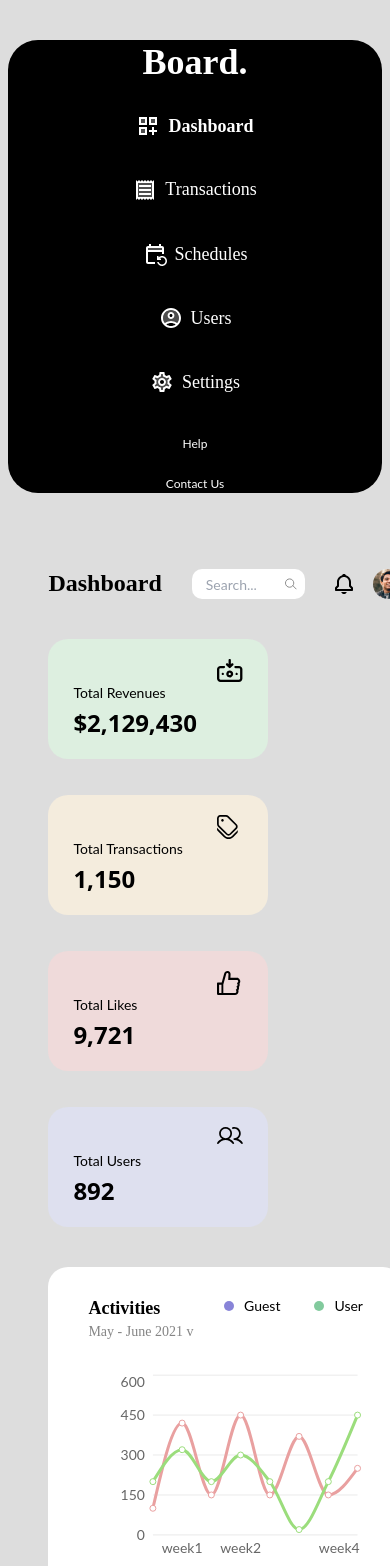
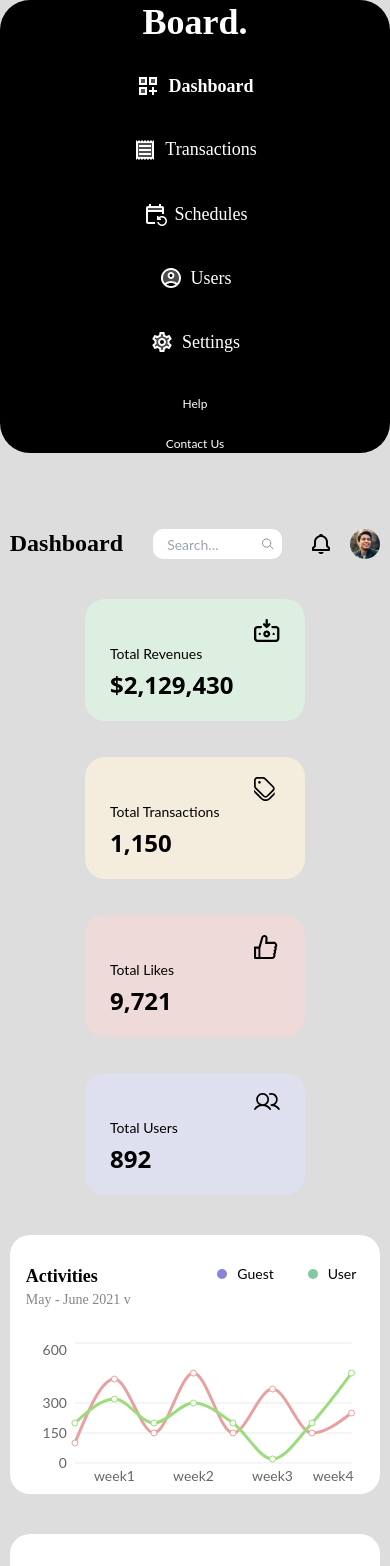
Before and after one commit to PARMESHWARPANWAR/dashboard, a Next.js app: page /dashboard in a window 390 px wide. Shown: the top 1566 px of the page. Built offline with nearby package versions, Linux system fonts and the light colour scheme.

Commit message:
make dashboard responsive

```diff
--- a/components/Chart/ActivitiesCard.js
+++ b/components/Chart/ActivitiesCard.js
@@ -1,6 +1,6 @@
 function ActivitiesCard() {
   return (
-    <div className="activities-card">
+    <div className="activities-card pl-4 md:pl-0">
       <div className="activities-title">
         <b className="activities">Activities</b>
         <div className="date">May - June 2021 v</div>
--- a/components/Chart/Chart.js
+++ b/components/Chart/Chart.js
@@ -25,9 +25,10 @@ function Chart() {
   }, []);
 
   return (
-    <div className="root">
+    <div className="pt-[1.875rem] pr-[1.5rem] pb-[1.625rem]  md:pt-[1.875rem] md:pr-[2.5rem] md:pb-[1.625rem] md:pl-[2.5rem] flex flex-col  justify-center items-center w-full bg-[#ffffff]  rounded-[1.25rem]">
       <ActivitiesCard />
-      <ResponsiveContainer width="100%" height={200}>
+      <div className="w-full h-40 md:h-96">
+        <ResponsiveContainer width="100%" height="100%">
           <LineChart data={chartData}>
             <CartesianGrid strokeDasharray="3 3" />
             <XAxis dataKey="name" />
@@ -37,6 +38,7 @@ function Chart() {
           </LineChart>
         </ResponsiveContainer>
       </div>
+    </div>
   );
 }
 
--- a/components/DataCard/DataCard.js
+++ b/components/DataCard/DataCard.js
@@ -1,9 +1,16 @@
 function DataCard(props) {
   return (
-    <div className="data-card" style={{ background: `${props.background}` }}>
-      <div className="data-card-info">
-        <div className="data-card-title">{props.title}</div>
-        <div className="data-card-number">{props.number}</div>
+    <div
+      className="data-card mx-auto md:mx-0 py-[1.25rem] px-[1.5625rem] rounded-[1.25rem] bg-[#DDEFE0] flex justify-between"
+      style={{ background: `${props.background}` }}
+    >
+      <div className="flex flex-col mt-[1.5625rem] gap-[0.3124rem]">
+        <div className="font-sans not-italic font-normal text-sm text-[#000000]">
+          {props.title}
+        </div>
+        <div className="data-card-number not-italic text-[#000000] text-2xl font-bold">
+          {props.number}
+        </div>
       </div>
       <div className="data-card-icon">
         <img src={props.dataIconPath} alt="data-icon"></img>
--- a/pages/dashboard.js
+++ b/pages/dashboard.js
@@ -8,12 +8,12 @@ import Sidebar from "../components/Sidebar/Sidebar";
 function Dashboard() {
   return (
     <div className="dashboard-root">
-      <div className="dashboard-page-container ">
+      <div className="dashboard-page-container flex w-full md:m-[2.5rem]">
         <div className="md:w-[20vw] w-full max-w-full mr-0  md:mr-[3.75rem] md:max-w-[17.5rem]">
           <Sidebar />
         </div>
-        <div className="ml-10 mt-4 dashboard-page-main">
-          <div className=" flex flex-col items-start w-full gap-[2.5rem]">
+        <div className="md:ml-10 mt-4 w-[95%] mx-auto md:mx-0 md:w-[74vw] mb-16 md:mb-0">
+          <div className="flex flex-col items-start w-full gap-[2.5rem]">
             <Header />
             <div className="w-full flex justify-between flex-wrap gap-[2.25rem]">
               <DataCard
--- a/styles/globals.css
+++ b/styles/globals.css
@@ -76,16 +76,6 @@
   display: inline-block;
 }
 
-.root {
-  display: flex;
-  flex-direction: column;
-  justify-content: center;
-  align-items: center;
-  width: 100%;
-  padding: 1.875rem 2.5rem 1.625rem 2.5rem;
-  background: #ffffff;
-  border-radius: 1.25rem;
-}
 
 .recharts-responsive-container {
   margin-top: 1.875rem;
@@ -131,9 +121,9 @@
 }
 
 .dashboard-page-container {
-  display: flex;
-  width: 100%;
-  margin: 2.5rem;
+  /* display: flex; */
+  /* width: 100%; */
+  /* margin: 2.5rem; */
 }
 
 .dashboard-page-main {
@@ -199,20 +189,9 @@
 }
 
 .data-card {
-  display: flex;
-  justify-content: space-between;
-  padding: 1.25rem 1.5625rem;
-  background: #DDEFE0;
-  border-radius: 1.25rem;
   min-width: 13.75rem;
 }
 
-.data-card-info {
-  display: flex;
-  flex-direction: column;
-  margin-top: 1.5625rem;
-  gap: 0.3125rem;
-}
 
 .data-card-icon {
   height: 100%;
@@ -223,22 +202,9 @@
   height: 1.5rem;
 }
 
-.data-card-title {
-  font-family: 'Lato';
-  font-style: normal;
-  font-weight: 400;
-  font-size: 0.875rem;
-  line-height: 1.0625rem;
-  color: #000000;
-}
 
 .data-card-number {
   font-family: 'Open Sans';
-  font-style: normal;
-  font-weight: 700;
-  font-size: 1.5rem;
-  line-height: 2.0625rem;
-  color: #000000;
 }
 
 .header-root {
```
Lines whose indentation alone changed are shown as unchanged.
